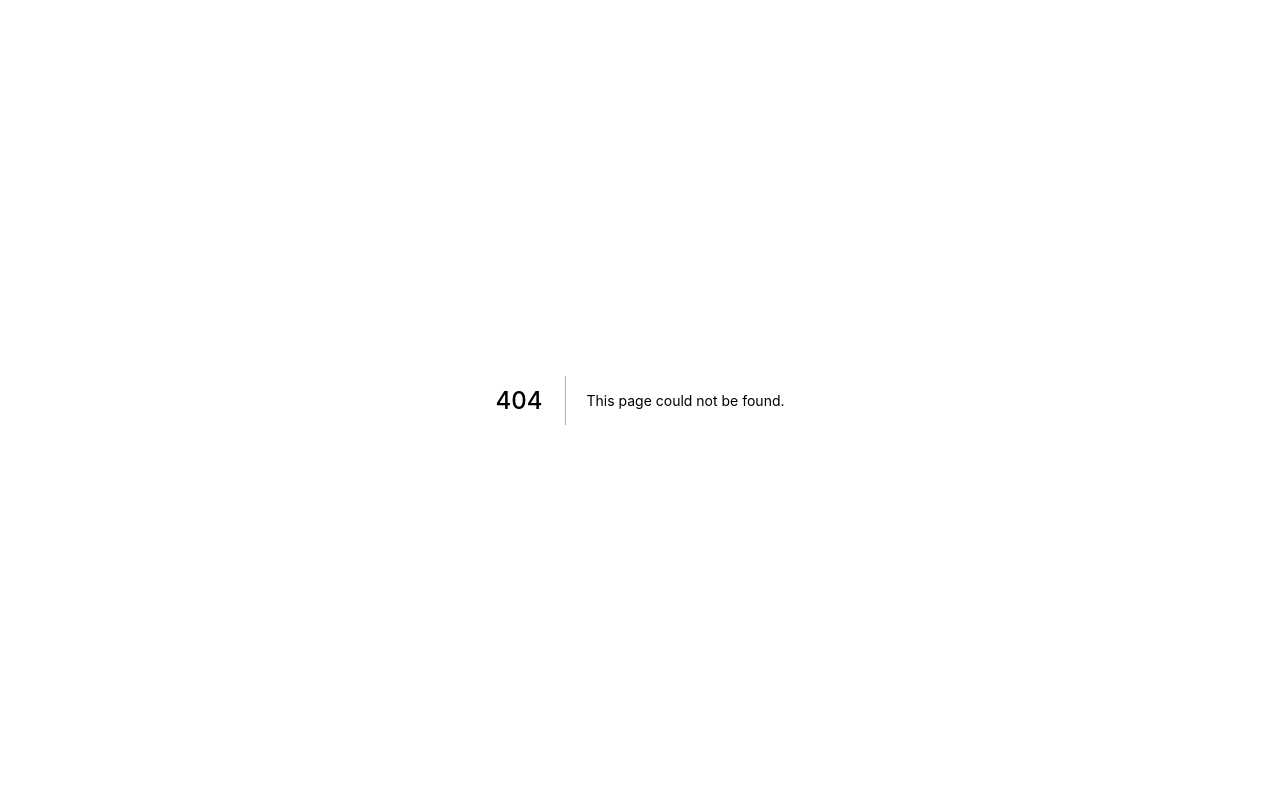
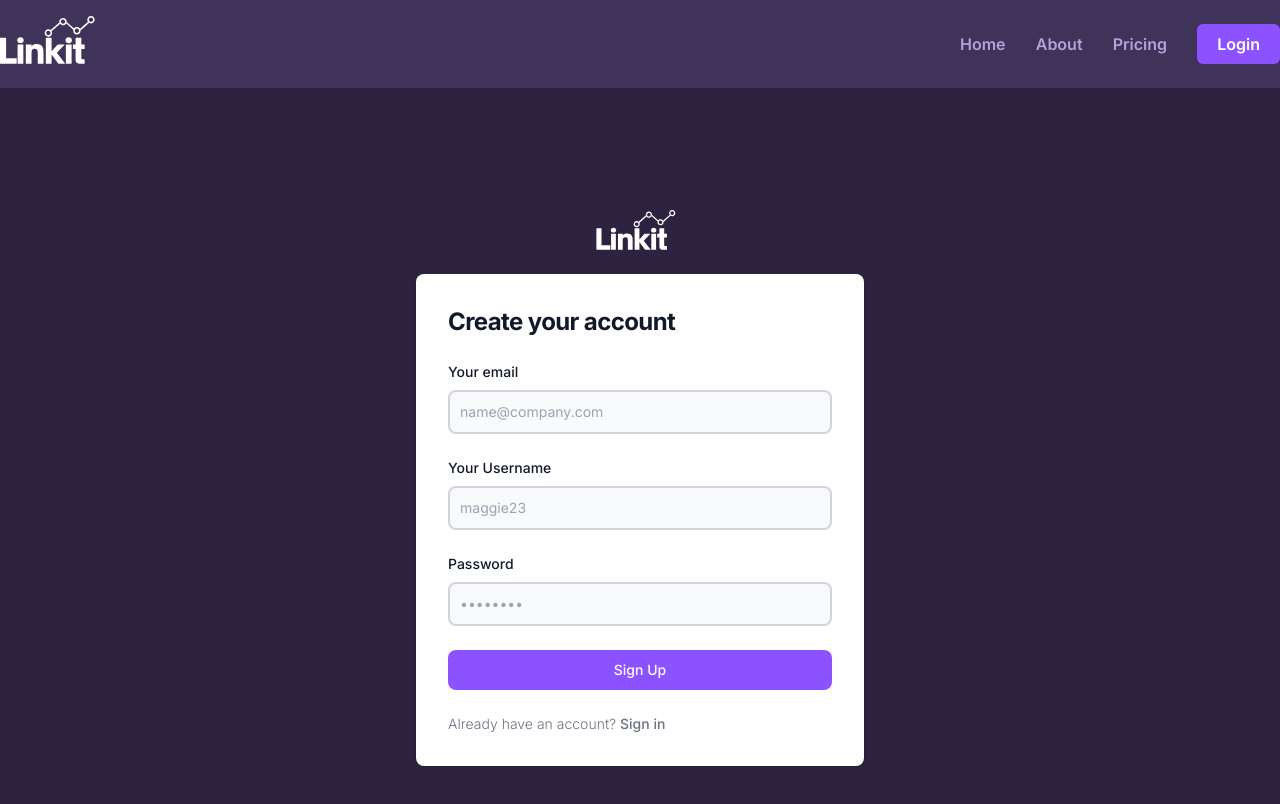
Before and after one commit to tejaswankalluri/LinkIt-Frontend, a Next.js app: page /signup in a window 1280 px wide. Before the commit this address had no page. Shown: the top 804 px of the page. Built offline with nearby package versions, Linux system fonts and the light colour scheme.

Commit message:
added signup page

```diff
--- /dev/null
+++ b/pages/signup/index.js
@@ -0,0 +1,83 @@
+import Link from 'next/link';
+import React from 'react';
+import Navbar from '../../components/navbar';
+function Signup() {
+    return (
+        <>
+            <Navbar />
+            <section className="bg-darkbgvoilet">
+                <div className="flex flex-col items-center justify-center px-6 py-8 mx-auto md:h-screen lg:py-0">
+                    <a href="#" className="flex items-center mb-6 text-2xl font-semibold text-gray-900">
+                        <img className="w-20 h-10 mr-2" src="/nav_logo.svg" alt="logo" />
+                    </a>
+                    <div className="w-full bg-white rounded-lg shadow md:mt-0 sm:max-w-md xl:p-0">
+                        <div className="p-6 space-y-4 md:space-y-6 sm:p-8">
+                            <h1 className="text-xl font-bold leading-tight tracking-tight text-gray-900 md:text-2xl">
+                                Create your account
+                            </h1>
+                            <form className="space-y-4 md:space-y-6" action="#">
+                                <div>
+                                    <label htmlFor="email" className="block mb-2 text-sm font-medium text-gray-900">
+                                        Your email
+                                    </label>
+                                    <input
+                                        type="email"
+                                        name="email"
+                                        id="email"
+                                        className="bg-gray-50 border-2 border-gray-300 text-gray-900 sm:text-sm rounded-lg focus:ring-voilet focus:border-voilet block w-full p-2.5 outline-none"
+                                        placeholder="name@company.com"
+                                        required=""
+                                    />
+                                </div>
+                                <div>
+                                    <label htmlFor="username" className="block mb-2 text-sm font-medium text-gray-900">
+                                        Your Username
+                                    </label>
+                                    <input
+                                        type="text"
+                                        name="username"
+                                        id="username"
+                                        className="bg-gray-50 border-2 border-gray-300 text-gray-900 sm:text-sm rounded-lg focus:ring-voilet focus:border-voilet block w-full p-2.5 outline-none"
+                                        placeholder="maggie23"
+                                        required=""
+                                    />
+                                </div>
+
+                                <div>
+                                    <label htmlFor="password" className="block mb-2 text-sm font-medium text-gray-900 ">
+                                        Password
+                                    </label>
+                                    <input
+                                        type="password"
+                                        name="password"
+                                        id="password"
+                                        placeholder="••••••••"
+                                        className="bg-gray-50 border-2 border-gray-300 text-gray-900 sm:text-sm rounded-lg focus:ring-voilet focus:border-voilet block w-full p-2.5 outline-none"
+                                        required=""
+                                    />
+                                </div>
+
+                                <button
+                                    type="submit"
+                                    className="w-full text-white bg-voilet hover:bg-primary-700 focus:ring-4 focus:outline-none focus:ring-primary-300 font-medium rounded-lg text-sm px-5 py-2.5 text-center"
+                                >
+                                    Sign Up
+                                </button>
+                                <p className="text-sm font-light text-gray-500">
+                                    Already have an account?{' '}
+                                    <Link href="/signin">
+                                        <span className="font-medium text-primary-600 hover:underline cursor-pointer">
+                                            Sign in
+                                        </span>
+                                    </Link>
+                                </p>
+                            </form>
+                        </div>
+                    </div>
+                </div>
+            </section>
+        </>
+    );
+}
+
+export default Signup;
```
